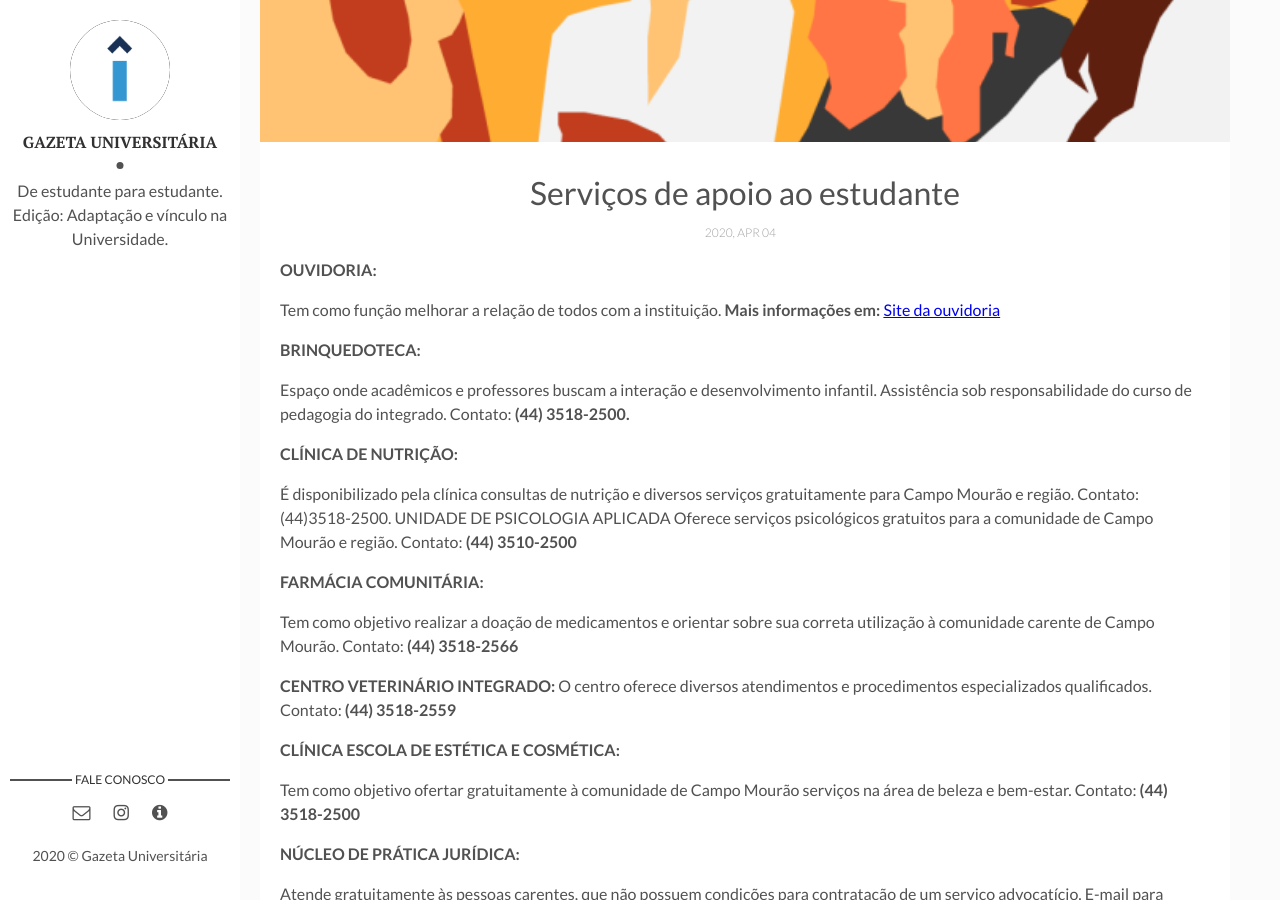
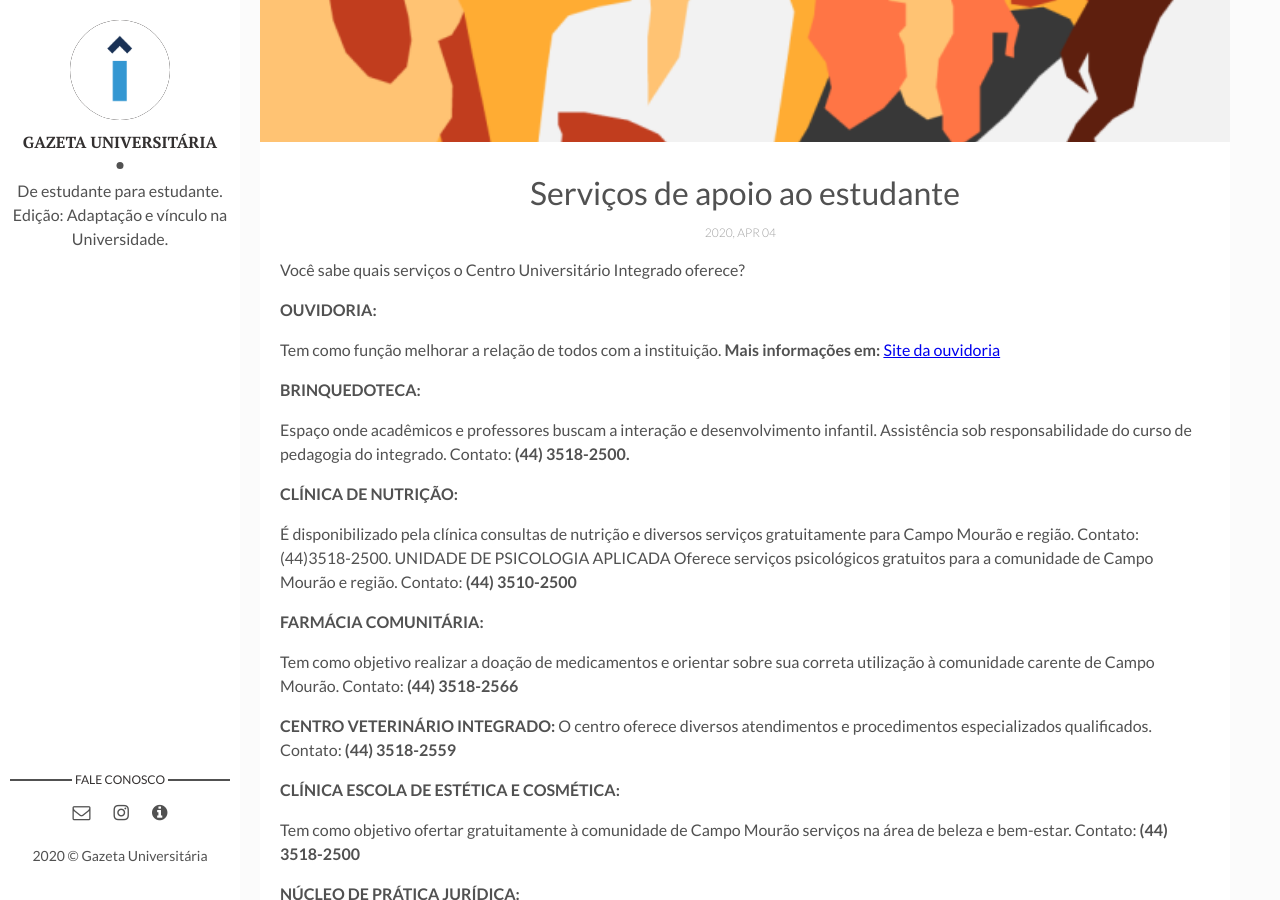
Before and after one commit to gazetauniversitaria/gazetauniversitaria.github.io, a Jekyll site: the page built from _posts/2020-04-04-apoio.markdown, in a window 1280 px wide and 900 px high, scrolled down 378 px. Built offline with Jekyll 4.4.1, drawn with Linux system fonts in a browser that asks for light colours; comment, search, counter and statistics services are not loaded.

Commit message:
Update 2020-04-04-apoio.markdown

```diff
--- a/_posts/2020-04-04-apoio.markdown
+++ b/_posts/2020-04-04-apoio.markdown
@@ -6,6 +6,7 @@ description: Ao projeto de jornal online; Gazeta Universitária
 img:  Apoio/Apoio.png
 tags: [Estudantes, Saúde Mental, Psicologia,Adaptação, Serviços, Comunidade, Auxílio, Ouvidoria, Integrado, Campo Mourão]
 ---
+Você sabe quais serviços o Centro Universitário Integrado oferece?
 
 **OUVIDORIA:**
 
```
